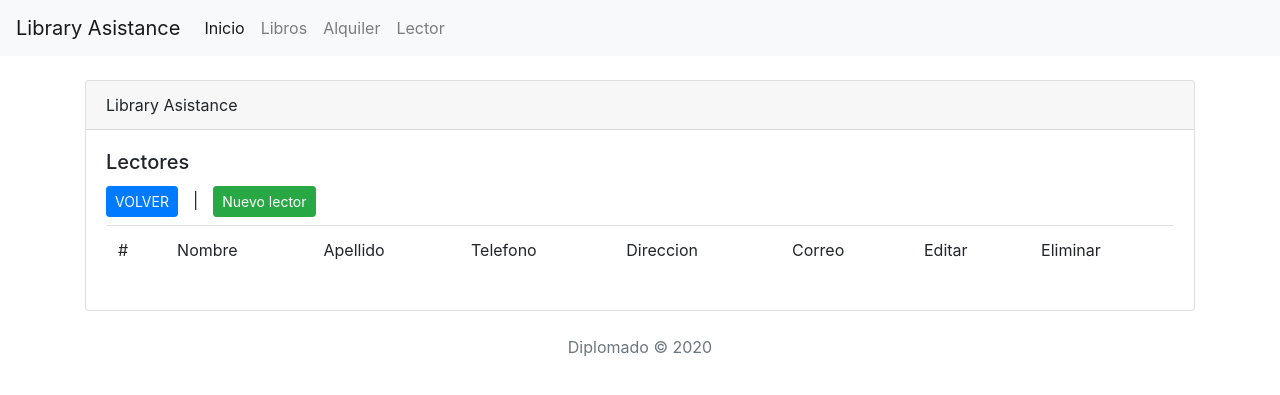
After one commit to misterlink19/Proyecto-Django, a Django app: template LibraryAsistant/Libreria/templates/Libreria/lector.html in a window 1280 px wide. The commit adds this page. Shown: the top 395 px of the page. Run offline with Django 3.2, Linux system fonts and the light colour scheme; the template is opened without the code that fills it, so the values that code supplies are empty; some libraries are stand-ins or nearby versions.

Commit message:
Subiendo CRUD de lector

```diff
--- a/LibraryAsistant/LibraryAsistant/urls.py
+++ b/LibraryAsistant/LibraryAsistant/urls.py
@@ -28,4 +28,8 @@ urlpatterns = [
     path('alquilers/nuevo',views.AlquilerNuevo.as_view(), name='alquilers_crear'),
     path('alquilers<int:pk>/editar', views.AlquilerEditar.as_view(), name='alquilers_editar'),
     path('alquilers/<int:pk>/eliminar', views.AlquilerEliminar.as_view(), name='alquilers_eliminar'),
+    path('lectors/',views.LectorIndex.as_view(), name='lectors'),
+    path('lectors/nuevo',views.LectorNuevo.as_view(), name='lectors_crear'),
+    path('lectors<int:pk>/editar', views.LectorEditar.as_view(), name='lectors_editar'),
+    path('lectors/<int:pk>/eliminar', views.LectorEliminar.as_view(), name='lectors_eliminar'),
 ]
--- a/LibraryAsistant/Libreria/templates/Libreria/alquiler.html
+++ b/LibraryAsistant/Libreria/templates/Libreria/alquiler.html
@@ -26,7 +26,7 @@
                                 {% for alquiler in alquilers %}
                                 <tr>
                                     <td>{{ alquiler.id }}</td>
-                                    <td>{{ alquiler.lector }}</td>
+                                    <td>{{ alquiler.lector.nombre }} {{ alquiler.lector.apellido }}</td>
                                     <td>{{ alquiler.libro.titulo }}</td>
                                     <td>{{ alquiler.fecha_Alquiler }}</td>
                                     <td>{{ alquiler.fecha_Entrega }}</td>
--- /dev/null
+++ b/LibraryAsistant/Libreria/templates/Libreria/lector.html
@@ -0,0 +1,49 @@
+{%extends 'libreria/layout.html'%} {%block titulo %} Lector - {% endblock %} {%block contenido %}
+<main role="main">
+    <div class="container">
+        <div class="row">
+            <div class="col my-4">
+                <div class="card">
+                    <div class="card-header">
+                        Library Asistance
+                    </div>
+                    <div class="card-body">
+                        <h5 class="card-title">Lectores</h5>
+                        <table class="table table-boardered mt-2">
+                            <thead>
+                                <tr>
+                                    <td>#</td>
+                                    <td>Nombre</td>
+                                    <td>Apellido</td>
+                                    <td>Telefono</td>
+                                    <td>Direccion</td>
+                                    <td>Correo</td>
+                                    <td>Editar</td>
+                                    <td>Eliminar</td>
+                                </tr>
+                            </thead>
+                            <tbody>
+                                {% for lector in lectors %}
+                                <tr>
+                                    <td>{{ lector.id }}</td>
+                                    <td>{{ lector.nombre }}</td>
+                                    <td>{{ lector.apellido }}</td>
+                                    <td>{{ lector.telefono }}</td>
+                                    <td>{{ lector.direccion }}</td>
+                                    <td>{{ lector.correo }}</td>
+                                    <td><a class="btn btn-warning btn-md" href="{% url 'lectors_editar' lector.id %}">Editar</a></td>
+                                    <td><a class="btn btn-danger btn-md" href="{% url 'lectors_eliminar' lector.id %}">Eliminar</a></td>
+                                </tr>
+                                {% endfor %}
+                                <a href="/" class="btn btn-primary btn-sm">VOLVER</a> &ThickSpace; | &ThickSpace;
+                                <a class="btn btn-success btn-sm" href="{% url 'lectors_crear' %}" role="button">Nuevo lector</a> &NewLine;
+                                <br>
+                            </tbody>
+                        </table>
+                    </div>
+                </div>
+            </div>
+        </div>
+    </div>
+</main>
+{% endblock %}
--- a/LibraryAsistant/Libreria/templates/Libreria/navbar.html
+++ b/LibraryAsistant/Libreria/templates/Libreria/navbar.html
@@ -15,7 +15,7 @@
                 <a class="nav-link" href="{%url 'alquilers' %}">Alquiler</a>
             </li>
             <li class="nav-item">
-                <a class="nav-link" href="#">Lector</a>
+                <a class="nav-link" href="{%url 'lectors' %}">Lector</a>
             </li>
         </ul>
     </div>
```
Also changed, not shown: LibraryAsistant/Libreria/templates/Libreria/lector_confirm_delete.html (added, +19 -0 lines), LibraryAsistant/Libreria/templates/Libreria/lector_form.html (added, +17 -0 lines), LibraryAsistant/Libreria/views.py (+22 -1 lines), LibraryAsistant/Libreria/templates/Libreria/alquiler_confirm_delete.html (renamed from LibraryAsistant/Libreria/templates/Libreria/alquiler_confirm_delete copy.html), LibraryAsistant/db.sqlite3.
